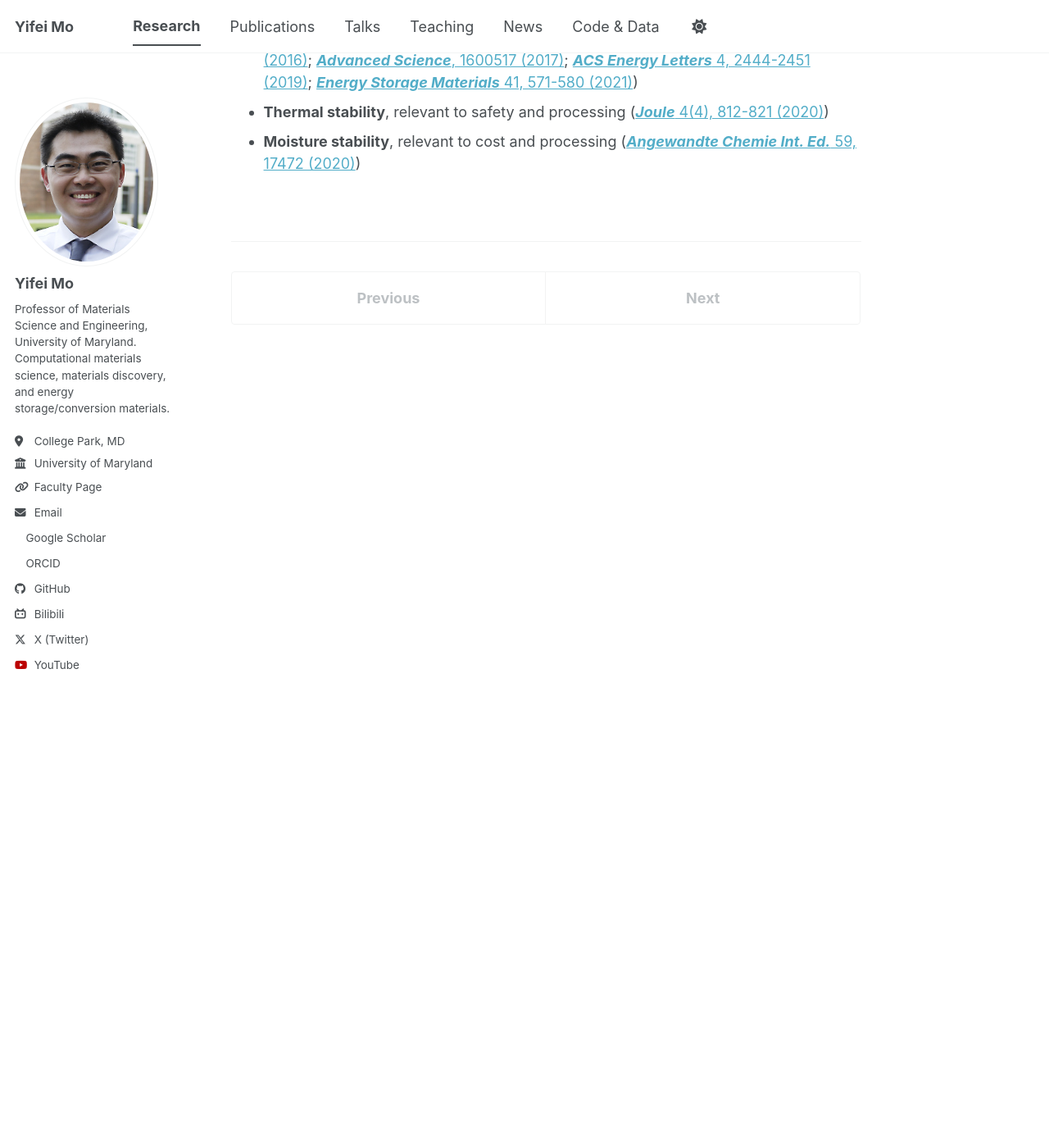
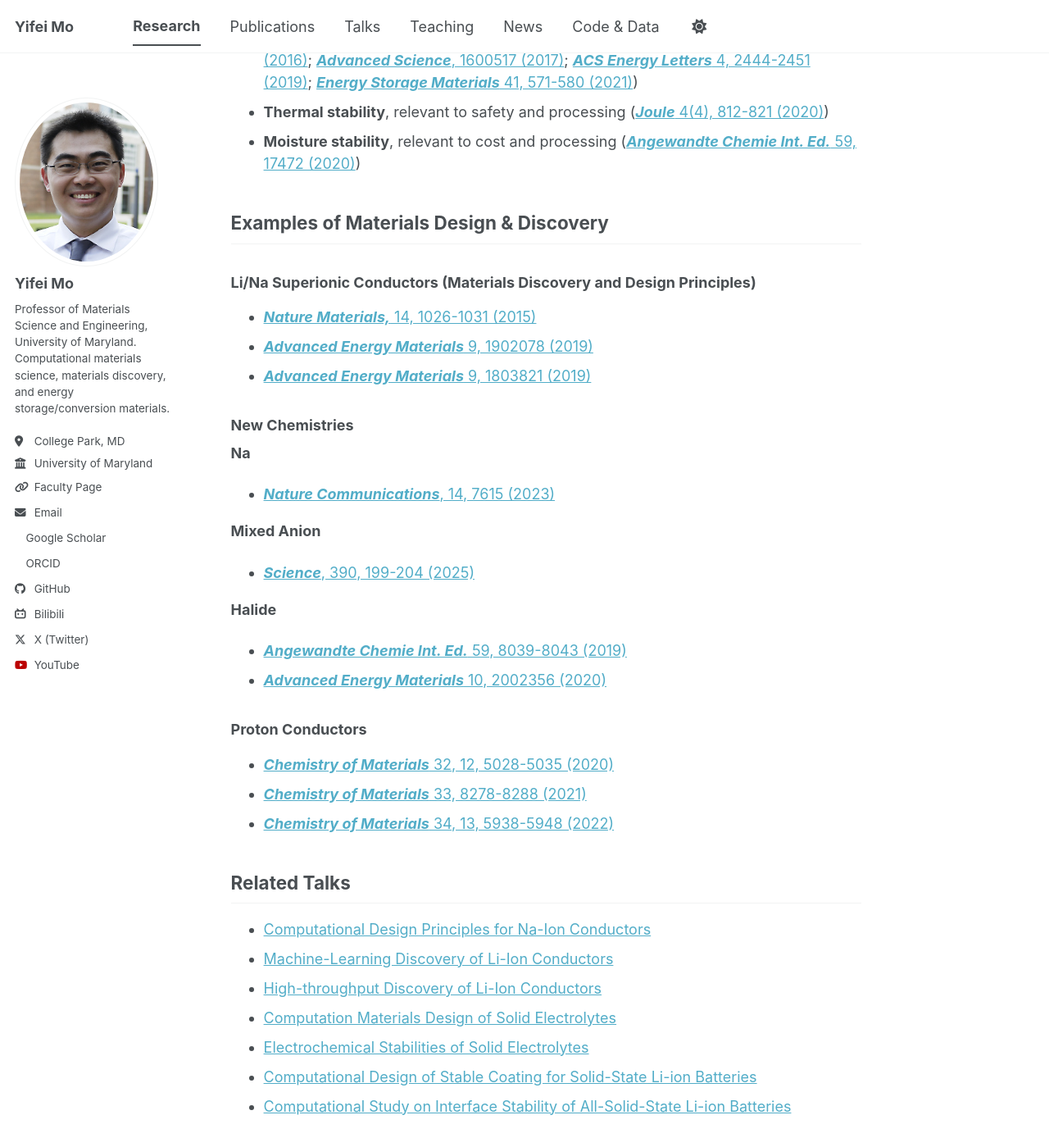
Before and after one commit to yifeimo/yifeimo.github.io, a Jekyll site: the page built from _research/01-materials-design-discovery.md, in a window 1280 px wide and 1400 px high, scrolled down 643 px. Shown: the whole window at 82% size. Built offline with Jekyll 4.4.1, drawn with Linux system fonts in a browser that asks for light colours; a style sheet for code colours, icons or effects is not loaded.

Commit message:
Expand Materials Design & Discovery page content
Rewrite the page body around high-throughput/ML discovery and the comprehensive set of properties considered (synthesizability, phase/electrochemical/interface/thermal/moisture stability), each cited journal-only per the site's reference style. Add an Examples of Materials Design & Discovery section (Li/Na superionic conductor design principles, new chemistries split into Na/mixed-anion/halide, and proton conductors) and a Related Talks section linking relevant video presentations.

Co-Authored-By: Claude Sonnet 5 <noreply@anthropic.com>

```diff
--- a/_research/01-materials-design-discovery.md
+++ b/_research/01-materials-design-discovery.md
@@ -16,3 +16,38 @@ Unlike computational studies that consider only a single property, our materials
 * **Interface stability and compatibility**, essential for materials to work in a device, including potential coatings to make the materials work ([***ACS Applied Materials & Interfaces***, 7, 23685-23693 (2015)](http://dx.doi.org/10.1021/acsami.5b07517); [***Journal of Materials Chemistry A***, 4, 3253-3266 (2016)](http://dx.doi.org/10.1039/C5TA08574H); [***Advanced Science***, 1600517 (2017)](http://dx.doi.org/10.1002/advs.201600517); [***ACS Energy Letters*** 4, 2444-2451 (2019)](https://doi.org/10.1021/acsenergylett.9b01703); [***Energy Storage Materials*** 41, 571-580 (2021)](https://doi.org/10.1016/j.ensm.2021.06.027))
 * **Thermal stability**, relevant to safety and processing ([***Joule*** 4(4), 812-821 (2020)](https://doi.org/10.1016/j.joule.2020.03.012))
 * **Moisture stability**, relevant to cost and processing ([***Angewandte Chemie Int. Ed.*** 59, 17472 (2020)](https://doi.org/10.1002/anie.202007621))
+
+Examples of Materials Design & Discovery
+------
+
+### Li/Na Superionic Conductors (Materials Discovery and Design Principles)
+* [***Nature Materials,*** 14, 1026-1031 (2015)](http://dx.doi.org/10.1038/nmat4369)
+* [***Advanced Energy Materials*** 9, 1902078 (2019)](https://doi.org/10.1002/aenm.201902078)
+* [***Advanced Energy Materials*** 9, 1803821 (2019)](https://doi.org/10.1002/aenm.201803821)
+
+### New Chemistries
+
+**Na**
+* [***Nature Communications***, 14, 7615 (2023)](https://doi.org/10.1038/s41467-023-43436-3)
+
+**Mixed Anion**
+* [***Science***, 390, 199-204 (2025)](https://doi.org/10.1126/science.adt9678)
+
+**Halide**
+* [***Angewandte Chemie Int. Ed.*** 59, 8039-8043 (2019)](https://doi.org/10.1002/anie.201901938)
+* [***Advanced Energy Materials*** 10, 2002356 (2020)](https://doi.org/10.1002/aenm.202002356)
+
+### Proton Conductors
+* [***Chemistry of Materials*** 32, 12, 5028-5035 (2020)](https://doi.org/10.1021/acs.chemmater.0c00544)
+* [***Chemistry of Materials*** 33, 8278-8288 (2021)](https://doi.org/10.1021/acs.chemmater.1c02432)
+* [***Chemistry of Materials*** 34, 13, 5938-5948 (2022)](https://doi.org/10.1021/acs.chemmater.2c00867)
+
+Related Talks
+------
+* [Computational Design Principles for Na-Ion Conductors](https://youtu.be/l68FTwzsMtI)
+* [Machine-Learning Discovery of Li-Ion Conductors](https://youtu.be/6oNe0T2jx34)
+* [High-throughput Discovery of Li-Ion Conductors](https://youtu.be/On6zu9ZmTrY)
+* [Computation Materials Design of Solid Electrolytes](https://youtu.be/zFAYWuW1bKU)
+* [Electrochemical Stabilities of Solid Electrolytes](https://youtu.be/KOGS12c1JBE)
+* [Computational Design of Stable Coating for Solid-State Li-ion Batteries](https://youtu.be/Z64eX-t5TkY)
+* [Computational Study on Interface Stability of All-Solid-State Li-ion Batteries](https://youtu.be/ToyMjA0_UkM)
```
